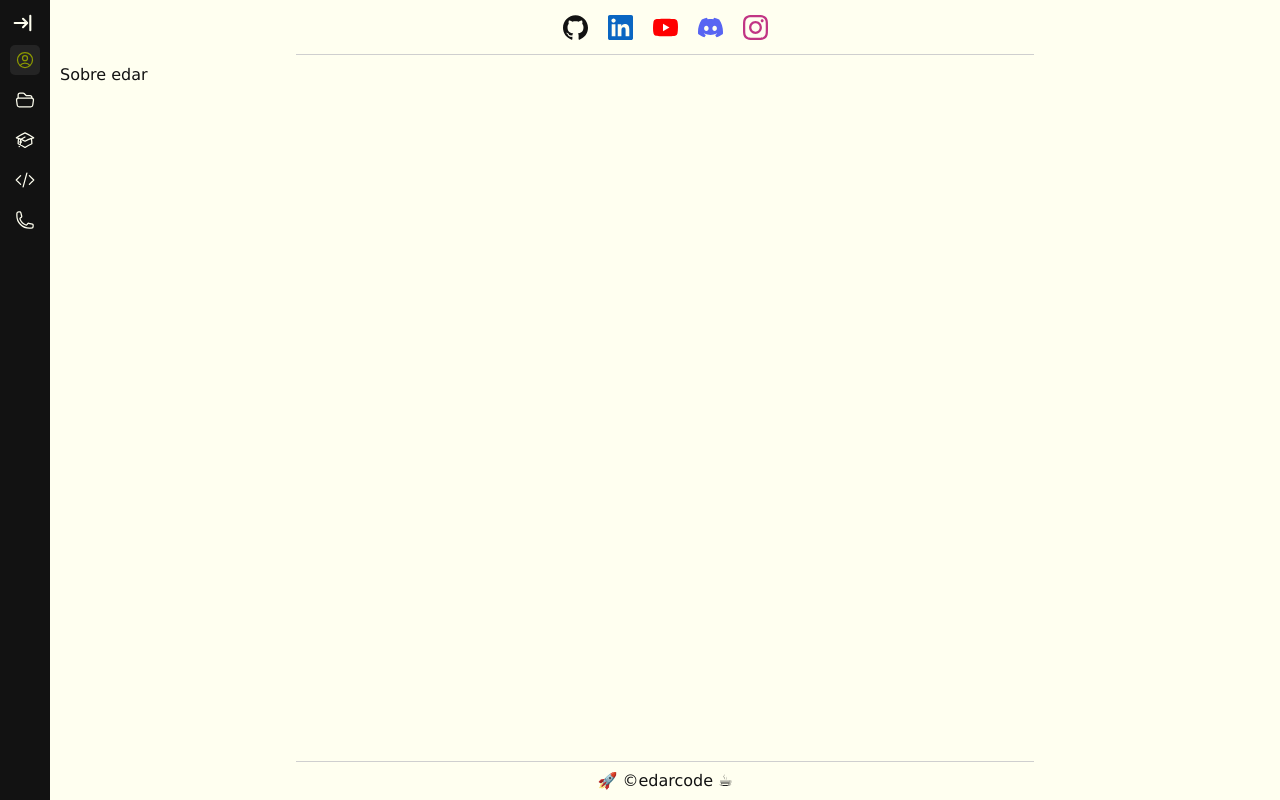
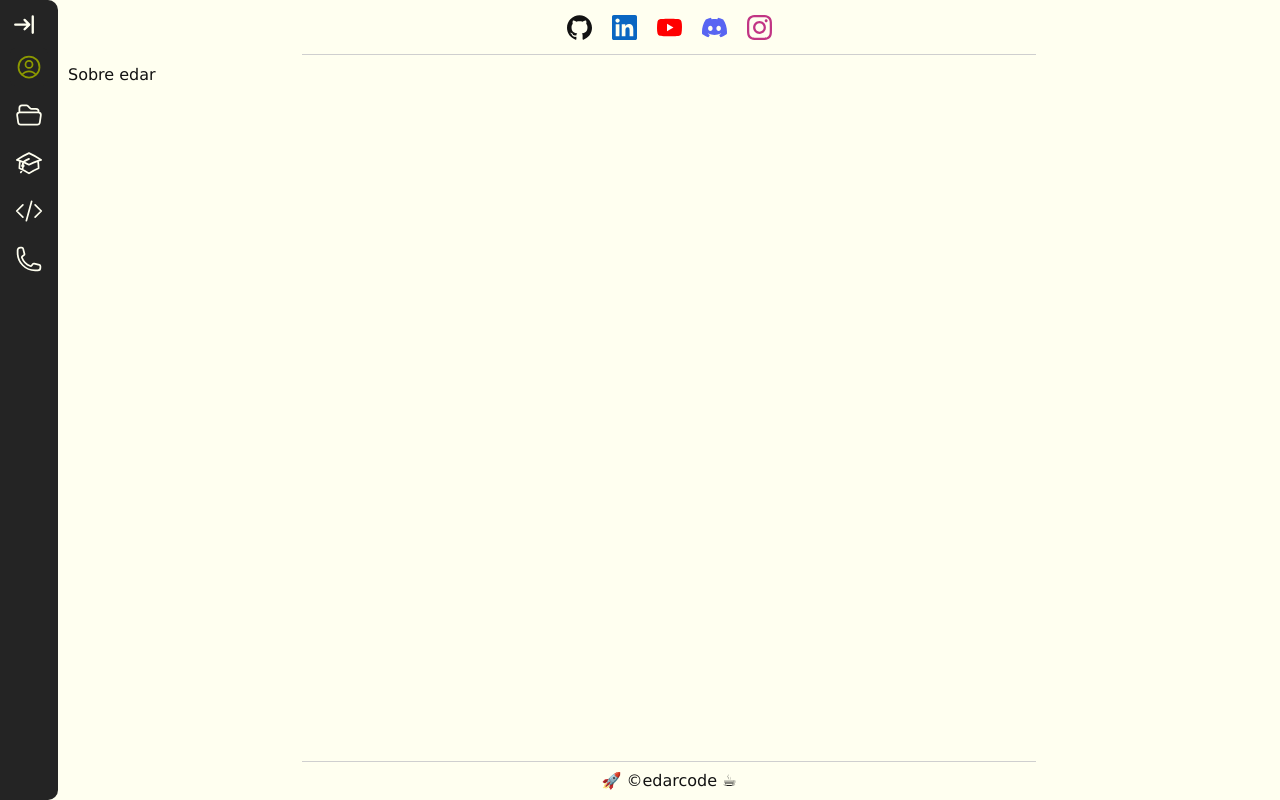
Before and after one commit to edarcode/edarcode, a React (Vite) app: page / in a window 1280 px wide. Built offline with nearby package versions, Linux system fonts and the light colour scheme.

Commit message:
refactor

```diff
--- a/src/components/common/LinkTo/css.module.css
+++ b/src/components/common/LinkTo/css.module.css
@@ -11,11 +11,6 @@
 		background-color 0.5s ease;
 }
 
-.icon {
-	width: 20px;
-	height: 20px;
-}
-
 .active {
 	background-color: var(--c-black);
 	color: var(--c-green);
--- a/src/global.css
+++ b/src/global.css
@@ -18,6 +18,6 @@ a {
 }
 
 svg {
-	width: 30px;
-	height: 30px;
+	width: 28px;
+	height: 28px;
 }
--- a/src/views/App/Aside/Aside.tsx
+++ b/src/views/App/Aside/Aside.tsx
@@ -13,11 +13,7 @@ import { Props } from "./type";
 export default function Aside({ className }: Props) {
 	const [isCollapsed, setIsCollapsed] = useState(true); // decide si está collapsado el aside
 
-	const finalClassName = joinClassNames([
-		css.aside,
-		!isCollapsed && css.expand,
-		className
-	]);
+	const finalClassName = joinClassNames([css.aside, className]);
 
 	const finalClassNameArrow = joinClassNames([
 		css.arrow,
--- a/src/views/App/Aside/css.module.css
+++ b/src/views/App/Aside/css.module.css
@@ -1,23 +1,15 @@
 .aside {
-	background-color: var(--c-darkblack);
+	background-color: var(--c-black);
 	padding: var(--p-md);
 	color: var(--c-white);
-	font-size: 1.2rem;
 	display: grid;
 	gap: var(--g-md);
 	place-items: start;
 	grid-template-rows: auto 1fr;
-	width: 50px;
-	transition: width 1s ease;
-}
-
-.expand {
-	width: 120px;
+	border-radius: 0 10px 10px 0;
 }
 
 .arrow {
-	width: 25px;
-	height: 25px;
 	transition: transform 1s ease;
 }
 
```
